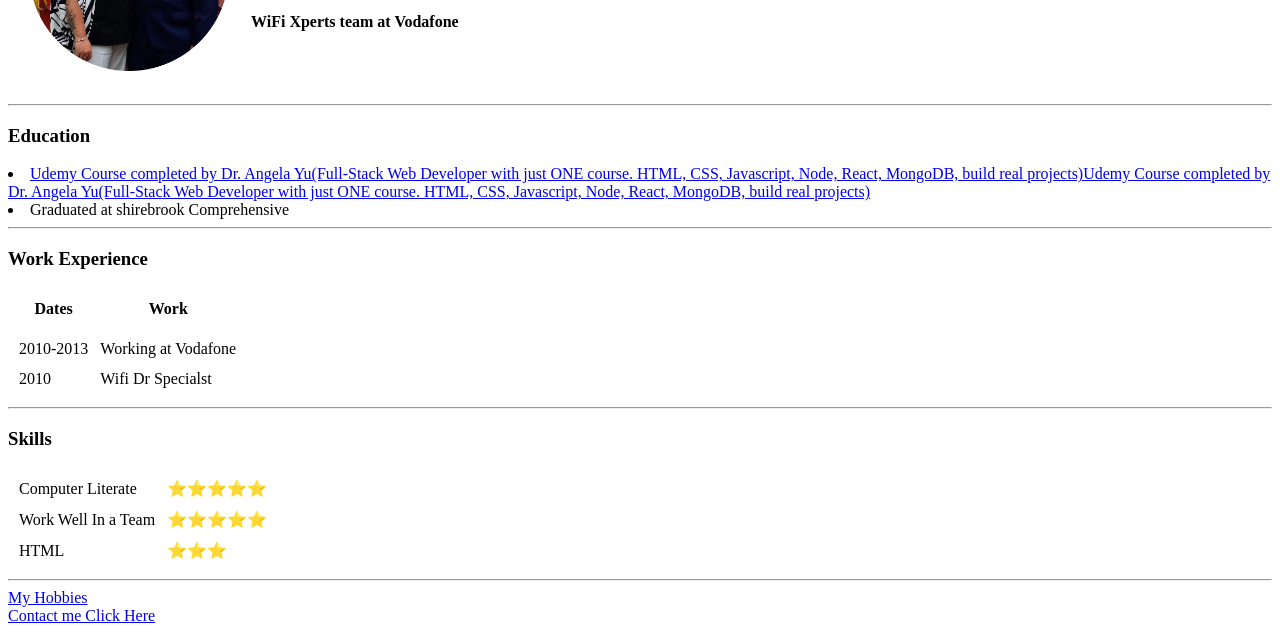
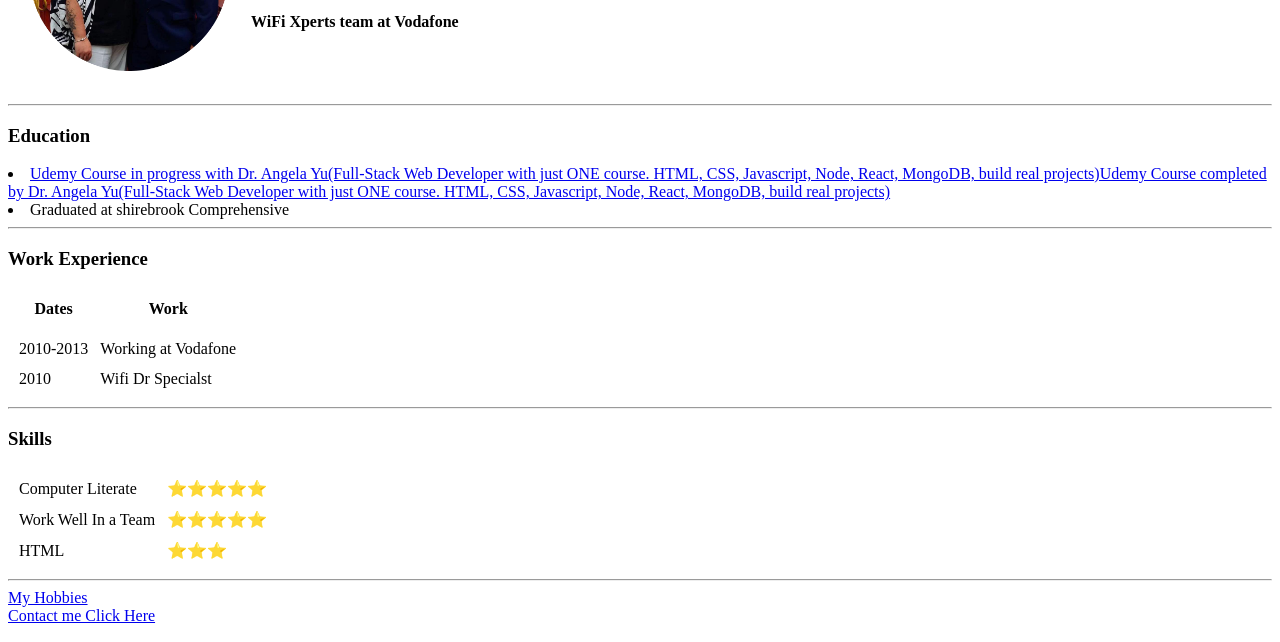
Before and after one commit to DjCoopDogg/C.V, a plain HTML site: page index.html in a window 1280 px wide. Shown: the part 158-800 px from the top of the page. Drawn offline with Linux system fonts and the light colour scheme.

Commit message:
Update index.html

```diff
--- a/index.html
+++ b/index.html
@@ -23,7 +23,7 @@
 
   <hr>
   <h3>Education</h3>
-  <li><a href="https://www.udemy.com/share/1013gG3@fYx73mwLuQtgop8UVWNoXLICp-LPv53Koxa-2RHOjBaKgiVZYZoA8eEkm1DiCW8Zrg==/">Udemy Course completed by Dr. Angela Yu(Full-Stack Web Developer with just ONE course. HTML, CSS, Javascript, Node, React, MongoDB, build real projects)Udemy Course completed by Dr. Angela Yu(Full-Stack Web Developer with just ONE course. HTML, CSS, Javascript, Node, React, MongoDB, build real projects)</a></li>
+  <li><a href="https://www.udemy.com/share/1013gG3@fYx73mwLuQtgop8UVWNoXLICp-LPv53Koxa-2RHOjBaKgiVZYZoA8eEkm1DiCW8Zrg==/">Udemy Course in progress with Dr. Angela Yu(Full-Stack Web Developer with just ONE course. HTML, CSS, Javascript, Node, React, MongoDB, build real projects)Udemy Course completed by Dr. Angela Yu(Full-Stack Web Developer with just ONE course. HTML, CSS, Javascript, Node, React, MongoDB, build real projects)</a></li>
   <li>Graduated at shirebrook Comprehensive</li>
   </ul>
   <hr>
```
